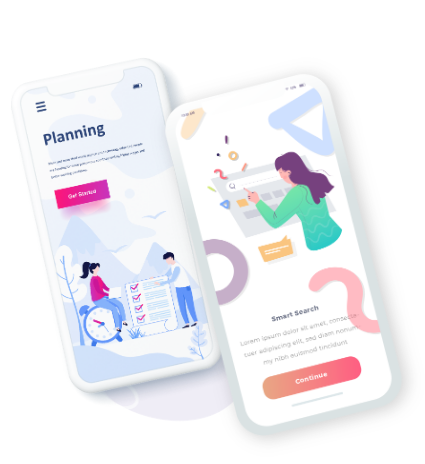
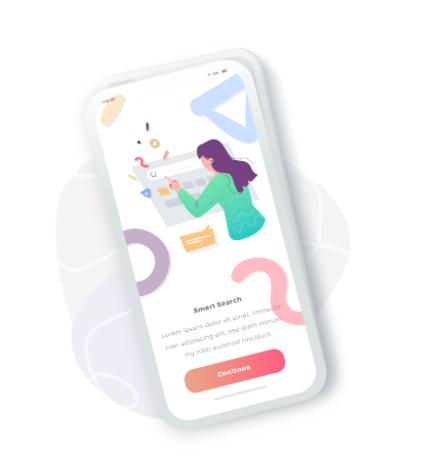
Before and after one commit to NazariiSova/Interlogic-task, a plain HTML site: page components/main/index.html in a window 390 px wide. Shown: the part 1477-1941 px from the top of the page, 425 px wide, since content can reach past the window. Drawn offline with Linux system fonts and the light colour scheme; files that its build step writes are made by us from their sources.

Commit message:
add features

```diff
--- a/components/features/features.css
+++ b/components/features/features.css
@@ -26,7 +26,7 @@
   height: 810px;
   position: absolute;
   top: -155px;
-  left:103px;
+  left: 103px;
 }
 .features__text {
   margin-left: 35px;
@@ -35,6 +35,7 @@
   font-size: 36px;
   font-weight: 600;
   color: #242f51;
+  width: 300px;
 }
 
 .features__text-subtitle {
@@ -103,25 +104,25 @@
   }
   .features__img-front {
     height: 540px;
-    top: -105px;
-    left: 135px;
+    left: 50%;
+    transform: translate(calc(-50% + 10px), 55px);
     z-index: 1;
   }
   .features__img-back {
+
     height: 520px;
-    top: -98px;
-    left: 161px;
+    left: 50%;
+    transform: translate(calc(-50% + 24px), 52px);
   }
   .features__img-back-box {
     height: 0px;
-
   }
   .features__text {
     margin-left: -12px;
   }
   .features__text-title {
     display: inline;
-    margin-inline:auto ;
+    margin-inline: auto;
   }
   .features__text-list {
     margin-left: -50px;
@@ -129,7 +130,7 @@
   .features__text-main-title {
     font-size: 25px;
     font-weight: 700px;
-    color: #242f51;
+
     width: 280px;
   }
   .features__text-subtitle {
@@ -137,7 +138,7 @@
     font-weight: 400;
     color: #616368;
     width: 280px;
-    margin-inline:auto ;
+    margin-inline: auto;
   }
   .features__text-text {
     margin-left: 20px;
@@ -161,6 +162,7 @@
     font-size: 12px;
     font-weight: 600;
   }
+}
 
 @media (max-width: 796px) {
   .features {
@@ -169,24 +171,26 @@
     margin-inline: auto;
   }
   .features__img-container {
+    position: relative;
     display: flex;
     justify-content: center;
+    align-items: center;
     height: 350px;
     width: 100%;
     margin-top: 40px;
   }
 
   .features__img-front {
-      height: 400px;
-      top: -60px;
-      left: 150px;
+    height: 410px;
+    left: 50%;
+    transform: translate(calc(-50% + 15px), 90px);
     z-index: 1;
-      position: absolute;
   }
+
   .features__img-back {
-      height: 350px;
-      top: -60px;
-      left: 10px;
+    height: 385px;
+    left: 50%;
+    transform: translate(calc(-50% + 26px), 85px);
   }
   .features__text {
     margin-left: 0px;
@@ -194,8 +198,12 @@
   .features__text-list {
     margin-left: -50px;
   }
+  .features__text-title {
+    align-items: center;
+    display: flex;
+    flex-direction: column;
+  }
   .features__text-main-title {
-
     font-size: 25px;
     font-weight: 600;
     color: #242f51;
@@ -254,4 +262,3 @@
     color: #40975f;
   }
 }
-}
--- a/components/home/home.css
+++ b/components/home/home.css
@@ -115,7 +115,7 @@
     background-repeat: no-repeat;
     height: 100%;
     width: 100%;
-    /* пересунути на 200-300 пікселів до гори */
+
   }
 
   .home__background3 {
@@ -123,7 +123,7 @@
     background-image: url("../img/background/transparent.png");
     background-repeat: no-repeat;
     width: 100%;
-    /* зробити прозорим */
+
   }
   .home__text {
     display: block;
@@ -199,7 +199,7 @@
     background-repeat: no-repeat;
     height: 100%;
     width: 100%;
-    /* пересунути на 200-300 пікселів до гори */
+
   }
 
   .home__background3 {
@@ -208,7 +208,7 @@
     background-repeat: no-repeat;
     height: 100%;
     width: 100%;
-    /* зробити прозорим */
+
   }
   .home__text {
     display: flex;
@@ -216,7 +216,7 @@
     margin-top: 0px;
     order: 2;
     position: relative;
-    left: 20px;
+
   }
 
   .home__inscription-text {
```
Lines whose indentation alone changed are shown as unchanged.
